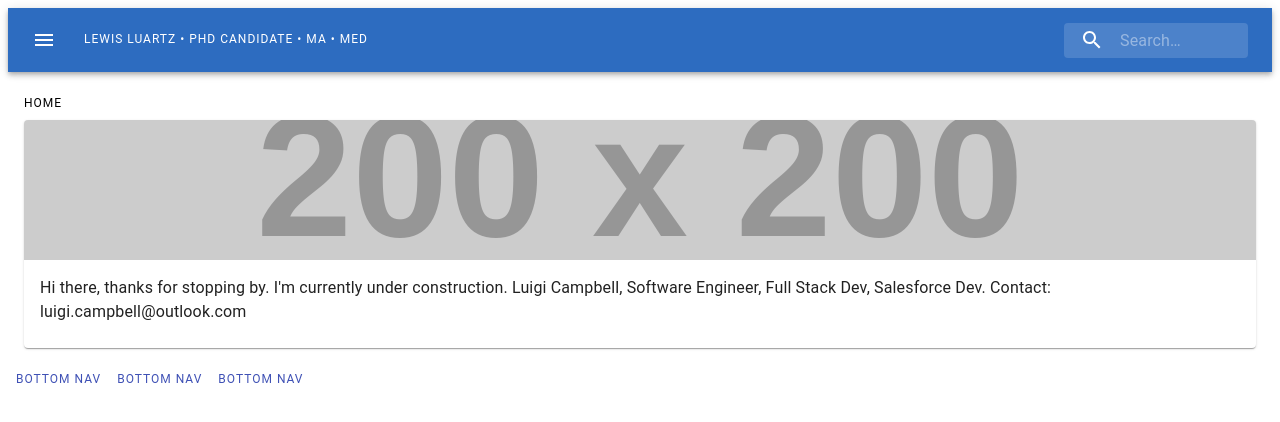
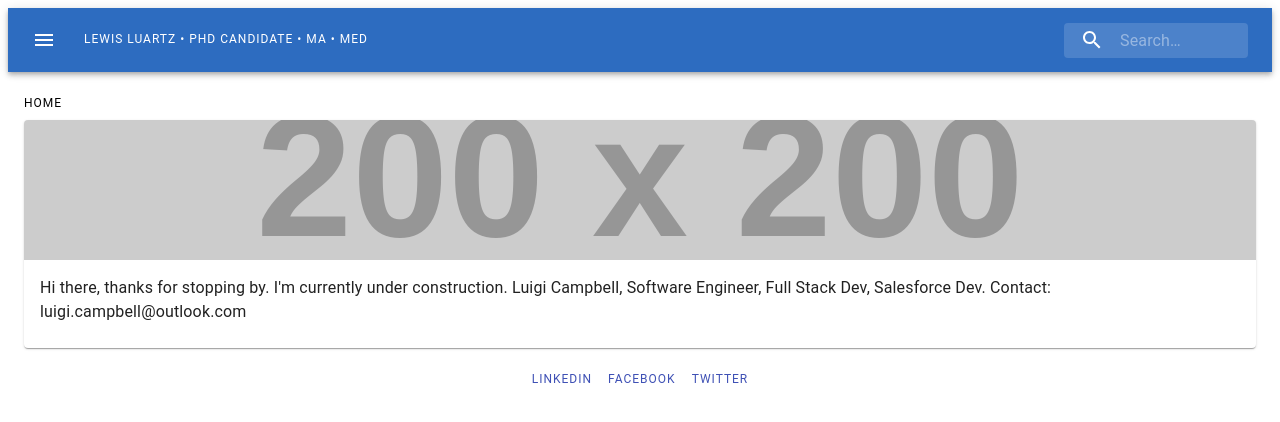
Before and after one commit to luigicampbell/lewis-luartz-cv, a React (Create React App) app: page / in a window 1280 px wide. Shown: the top 422 px of the page. Built offline with nearby package versions, Linux system fonts and the light colour scheme.

Commit message:
restructuring of items for grid

```diff
--- a/src/App.js
+++ b/src/App.js
@@ -2,14 +2,34 @@ import React from 'react';
 import SearchAppBar from './components/navbar/Navbar';
 import Home from './components/pages/Home';
 import Footer from './components/footer/Footer';
+import { Grid } from '@material-ui/core';
+import { makeStyles } from '@material-ui/core/styles';
 import './App.css';
 
+const useStyles = makeStyles(theme => ({
+  root: {
+    padding: theme.spacing(2),
+  }
+}));
+
 const App = () => {
+  const classes = useStyles();
   return (
     <div>
       <SearchAppBar />
-      <Home />
-      <Footer />
+      <Grid container className={classes.root} spacing={2}>
+        <Grid item xs={12}>
+          <Home />
+        </Grid>
+        </Grid>
+        <Grid
+          container
+          justify="center"
+        >
+          <Grid item>
+            <Footer />
+          </Grid>
+        </Grid>
     </div>
   );
 }
--- a/src/components/footer/Footer.js
+++ b/src/components/footer/Footer.js
@@ -17,13 +17,13 @@ const Footer = () => {
     <Grid alignContent="center">
       <Typography variant="overline">
       <Link href={dudUrl} align="center" className={classes.link}>
-        Bottom Nav
+        LinkedIn
       </Link>
       <Link href={dudUrl} align="center" className={classes.link}>
-        Bottom Nav
+        Facebook
       </Link>
       <Link href={dudUrl} align="center" className={classes.link}>
-        Bottom Nav
+        Twitter
       </Link>
       </Typography>
     </Grid>
--- a/src/components/pages/Home.js
+++ b/src/components/pages/Home.js
@@ -1,12 +1,9 @@
 import React from 'react';
+import Typography from '@material-ui/core/Typography';
 import { makeStyles } from '@material-ui/core/styles';
-import { Grid, Card, CardMedia, CardContent } from '@material-ui/core';
-import Typography from '@material-ui/core/Typography';
+import { Card, CardMedia, CardContent } from '@material-ui/core';
 
 const useStyles = makeStyles(theme => ({
-  root: {
-    padding: theme.spacing(2),
-  },
   media: {
     height: 140
   }
@@ -16,8 +13,7 @@ const  Home = () => {
   const classes = useStyles();
 
   return (
-    <Grid container className={classes.root} spacing={2}>
-      <Grid item xs={12}>
+    <div>
       <Typography
         component="h1"
         variant="overline"
@@ -38,8 +34,7 @@ const  Home = () => {
           </Typography>
         </CardContent>
       </Card>
-      </Grid>
-    </Grid>
+    </div>
   );
 }
 export default Home;
```
Lines whose indentation alone changed are shown as unchanged.
